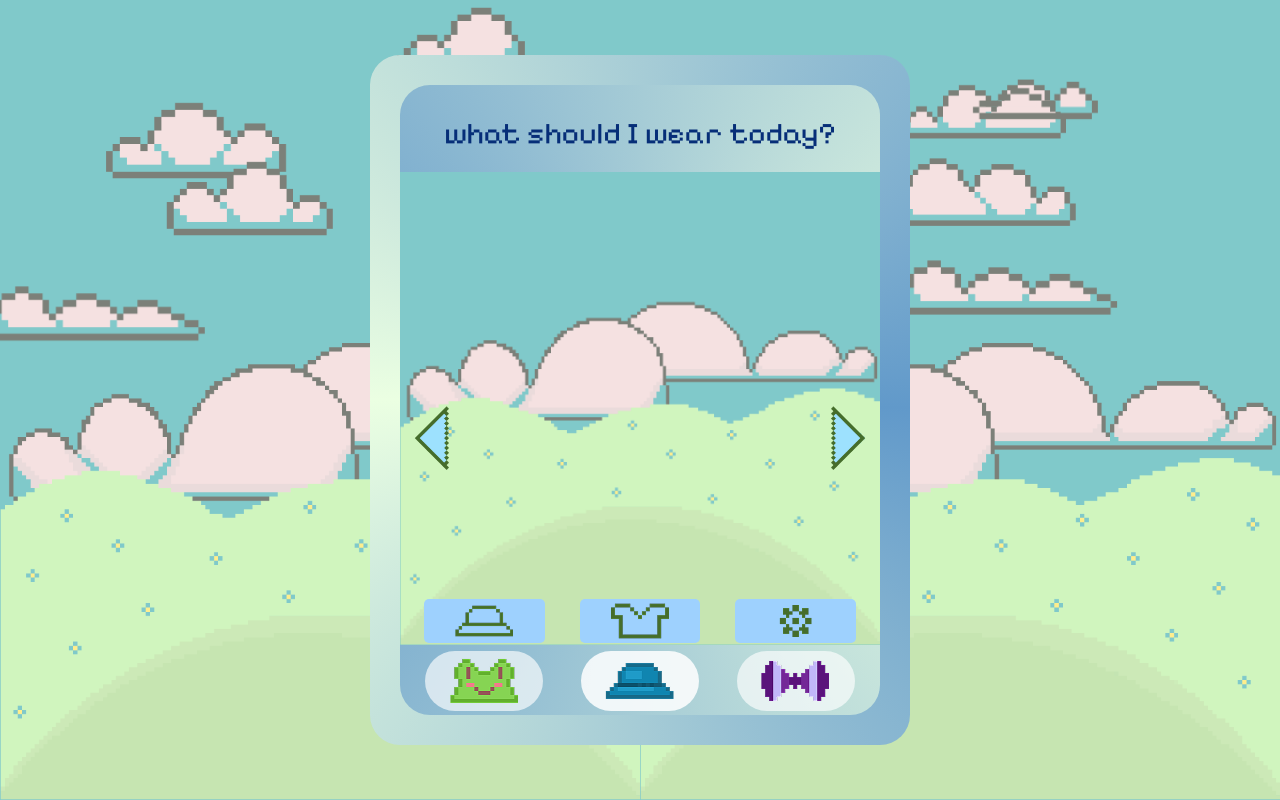
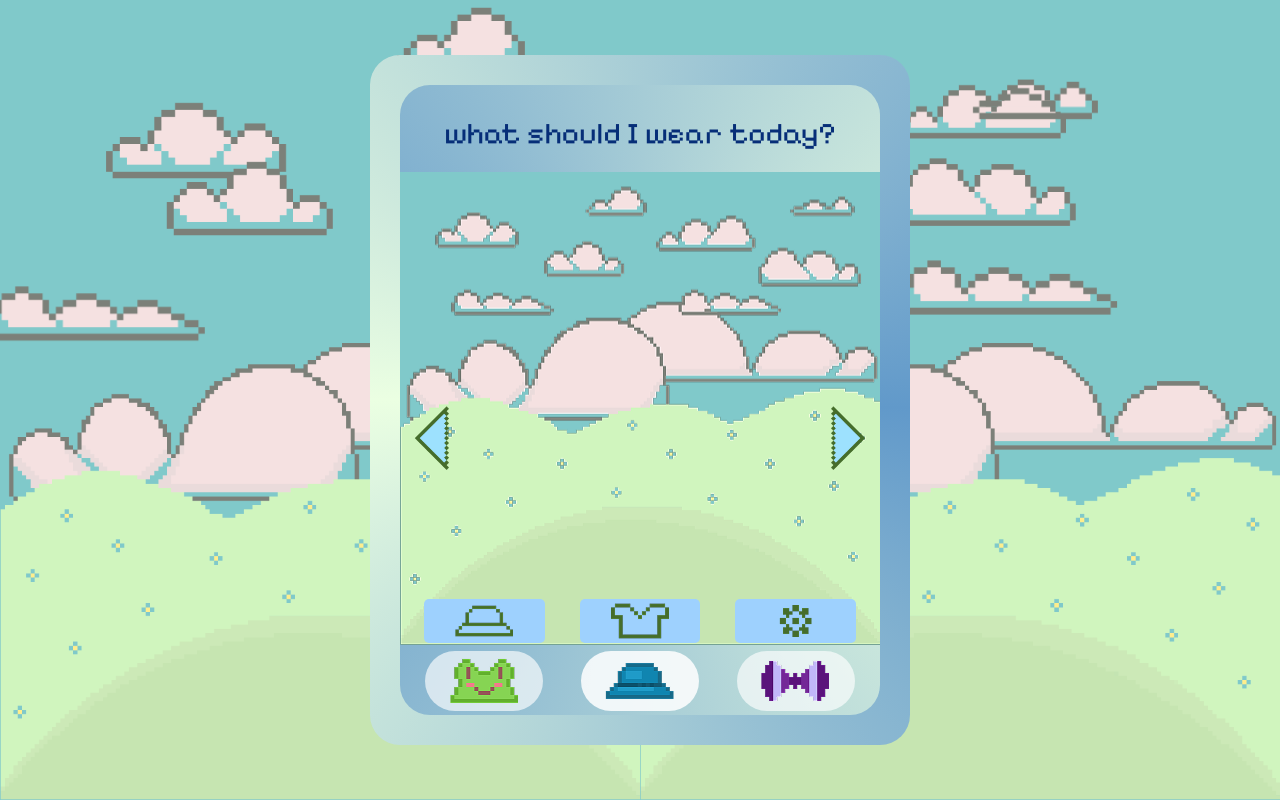
Before and after one commit to Orozco23/pixel-puppy, a React (Vite) app: page / in a window 1280 px wide. Built offline with nearby package versions, Linux system fonts and the light colour scheme.

Commit message:
style: update background

```diff
--- a/src/App.css
+++ b/src/App.css
@@ -64,7 +64,7 @@
   width: 100%;
   height: 75%;
   background: #80C9CA;
-  background-image: url('./assets/landscape.png');
+  background-image: url('./assets/background.png');
   background-size: 100% auto;
   background-repeat: repeat-x;
   background-position: bottom left;
```
Also changed, not shown: src/assets/background.png (added).
